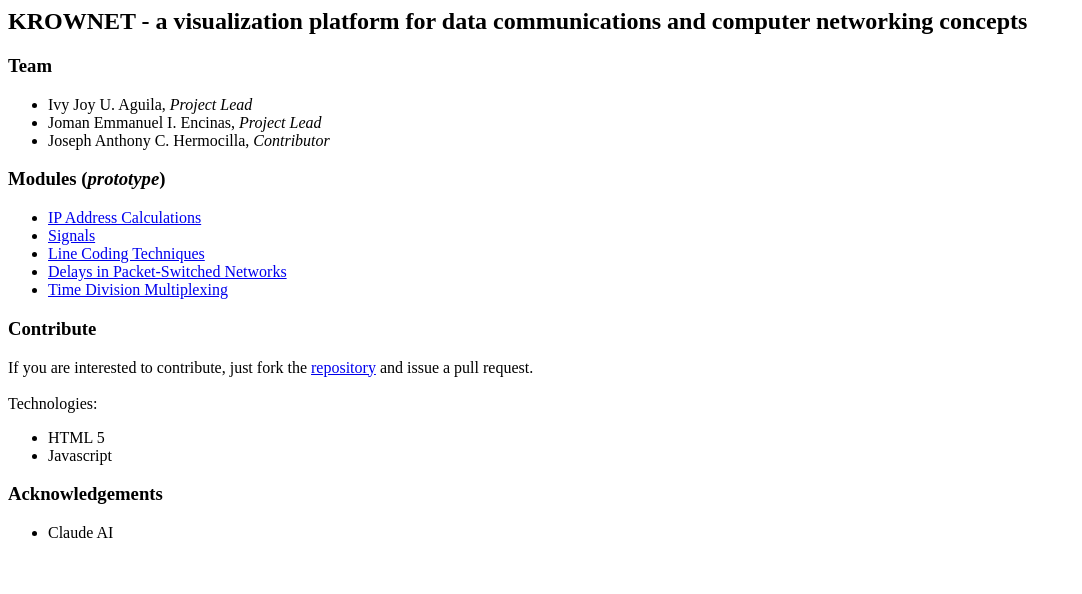
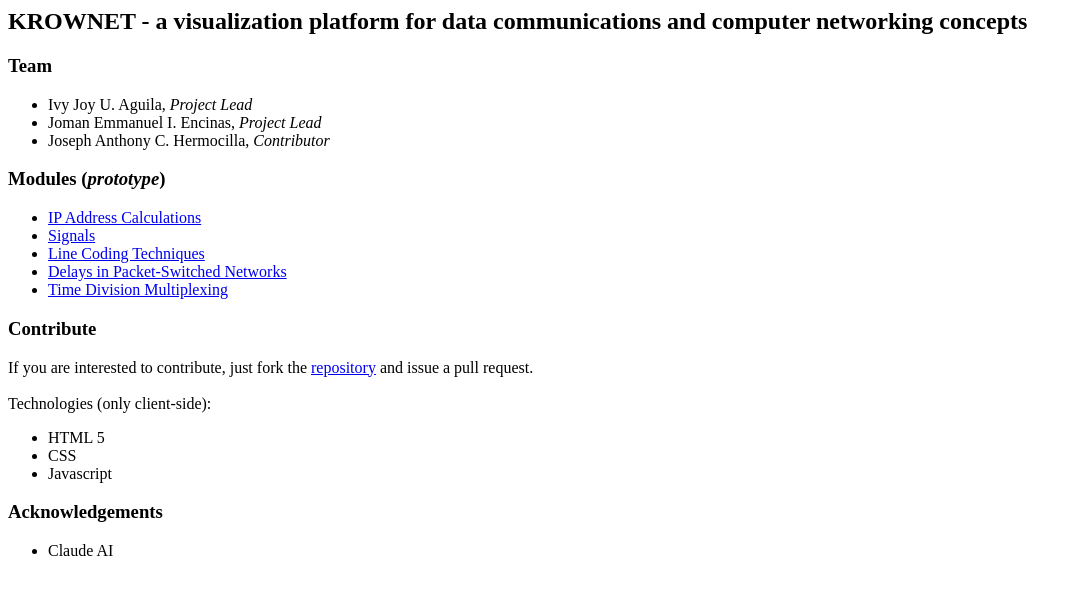
Before and after one commit to srg-ics-uplb/krownet, a plain HTML site: page index.html in a window 1280 px wide. Shown: the whole page, without its empty margins (0-1082 px from the left). Drawn offline with Linux system fonts and the light colour scheme.

```diff
--- a/index.html
+++ b/index.html
@@ -33,9 +33,10 @@
 <h3>Contribute</h3>
 If you are interested to contribute, just fork the <a href="https://github.com/srg-ics-uplb/krownet">repository</a> and issue a pull request.<br/><br/>
 
-Technologies:
+Technologies (only client-side):
 <ul>
 <li>HTML 5</li>
+<li>CSS</i>
 <li>Javascript</i>
 </ul>
 
```
